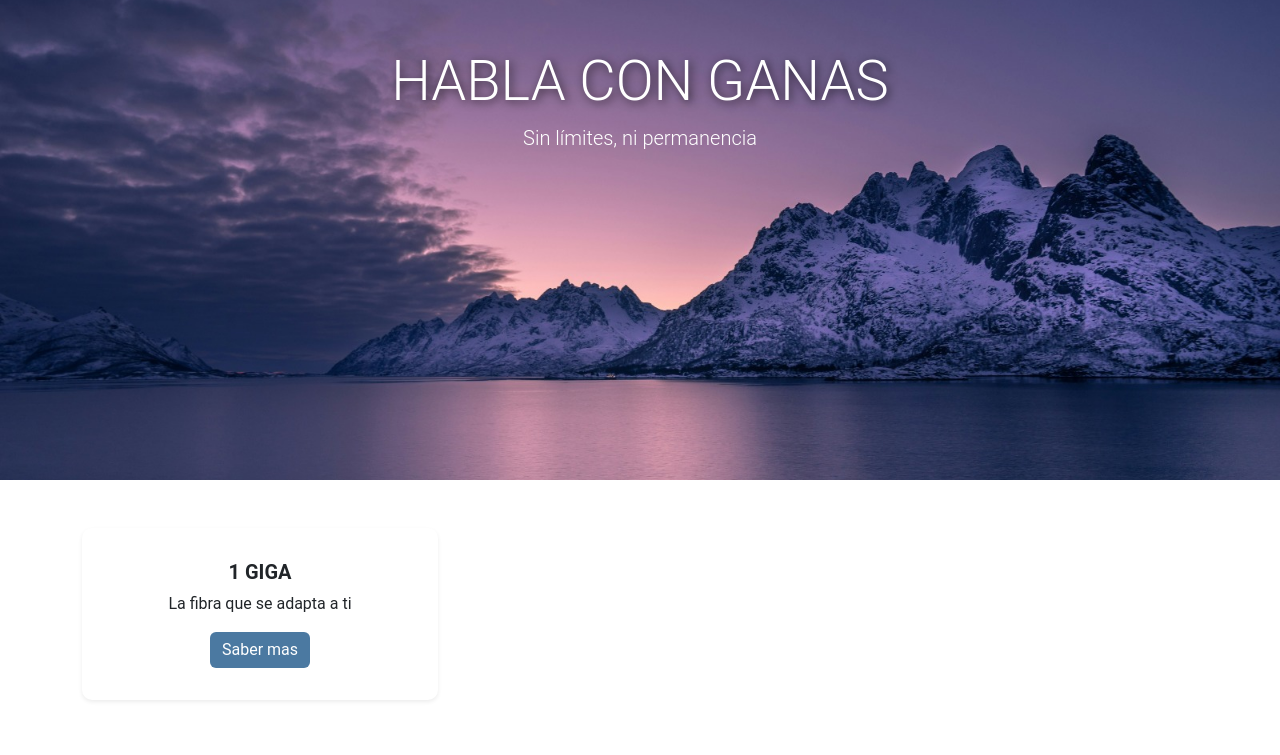
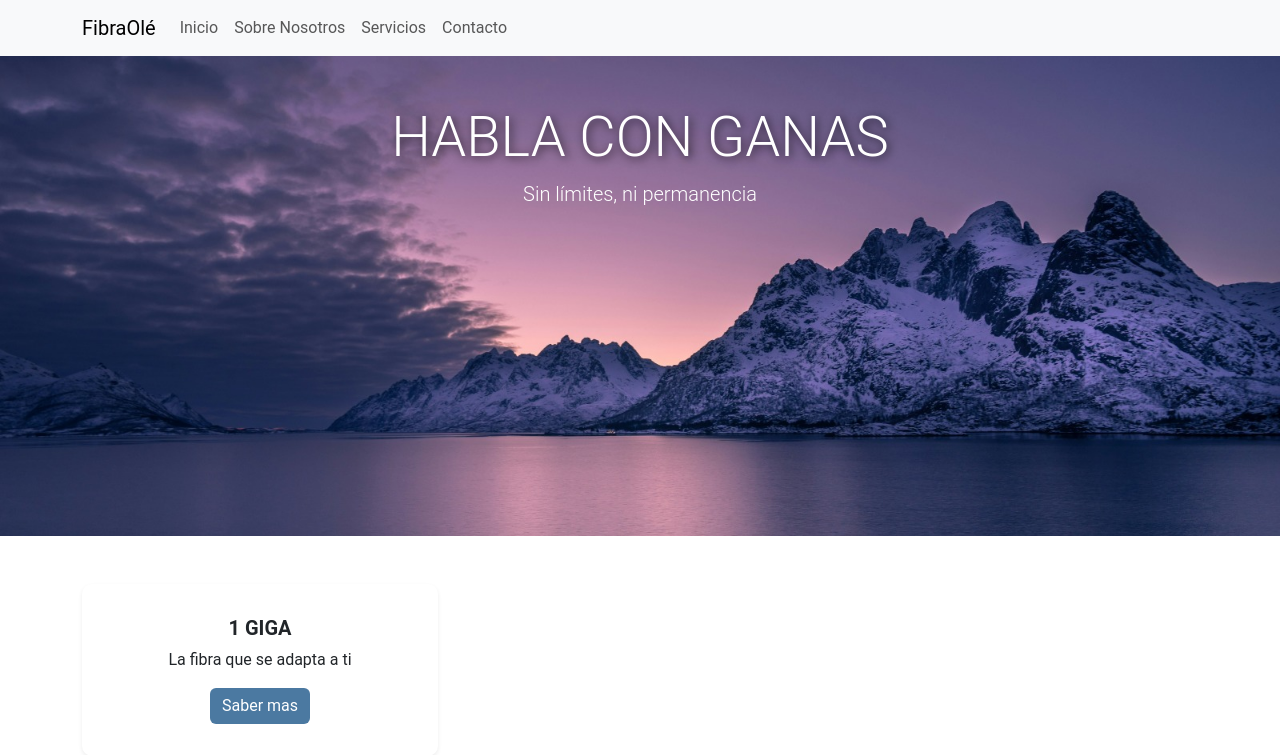
Before and after one commit to insytec-alcala/paginaweb, a PHP site: page / in a window 1280 px wide. Shown: the top 755 px of the page. Run offline with PHP 8.4, Linux system fonts and the light colour scheme.

Commit message:
Primera versión navbar

```diff
--- a/Index.php
+++ b/Index.php
@@ -8,6 +8,7 @@
     <link rel="stylesheet" href="styles/index.css">
 </head>
 <body>
+    <?php include 'navbar.php' ?>
 
     <header class="bg-dark text-white text-center py-5" style="background-image: url('./img/fibraole/portada_index.jpeg'); background-size: cover;">
         <div class="container">
--- /dev/null
+++ b/navbar.php
@@ -0,0 +1,25 @@
+<!-- includes/navbar.php -->
+<nav class="navbar navbar-expand-lg navbar-light bg-light">
+    <div class="container">
+        <a class="navbar-brand" href="#">FibraOlé</a>
+        <button class="navbar-toggler" type="button" data-bs-toggle="collapse" data-bs-target="#navbarNav" aria-controls="navbarNav" aria-expanded="false" aria-label="Toggle navigation">
+            <span class="navbar-toggler-icon"></span>
+        </button>
+        <div class="collapse navbar-collapse" id="navbarNav">
+            <ul class="navbar-nav">
+                <li class="nav-item">
+                    <a class="nav-link" href="index.php">Inicio</a>
+                </li>
+                <li class="nav-item">
+                    <a class="nav-link" href="about.php">Sobre Nosotros</a>
+                </li>
+                <li class="nav-item">
+                    <a class="nav-link" href="services.php">Servicios</a>
+                </li>
+                <li class="nav-item">
+                    <a class="nav-link" href="contact.php">Contacto</a>
+                </li>
+            </ul>
+        </div>
+    </div>
+</nav>
```
Also changed, not shown: styles/index.css (line endings or trailing spaces).
